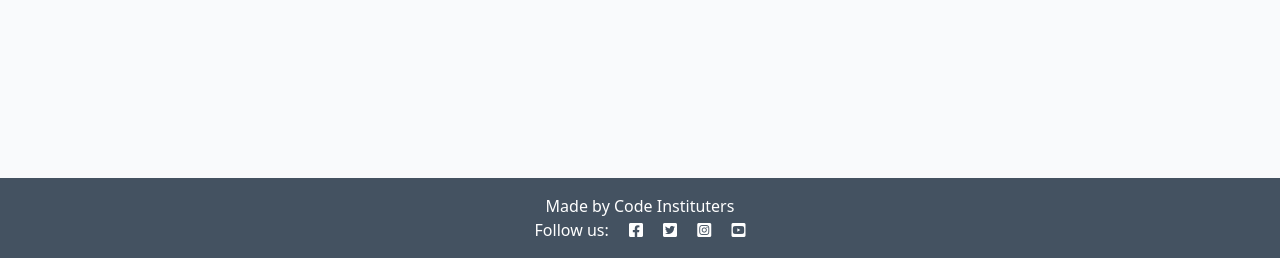
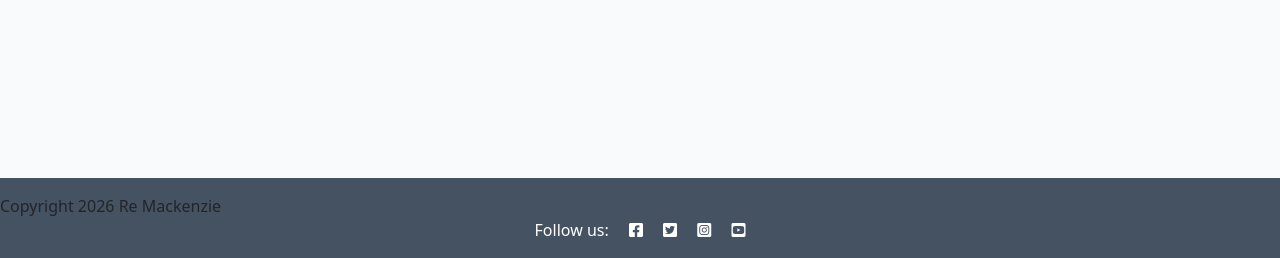
Before and after one commit to Rehanon-Mackenzie/django_blog, a Django app: page / in a window 1280 px wide. Shown: the part 542-800 px from the top of the page. Run offline with Django 4.2, Linux system fonts and the light colour scheme; data that the repository does not hold is empty; parts of the project's set-up code (start-up, migrations or seed data) failed here and were passed over; some libraries are stand-ins or nearby versions.

Commit message:
add copyright block to base and index html

```diff
--- a/blog/templates/blog/index.html
+++ b/blog/templates/blog/index.html
@@ -46,3 +46,7 @@
 
 <!-- index.html content ends here -->
 {% endblock %}
+
+{% block copyright %}
+  Copyright 2026  Re Mackenzie
+ {% endblock %}
--- a/codestar/settings.py
+++ b/codestar/settings.py
@@ -28,7 +28,7 @@ SECRET_KEY = 'django-insecure-uxo#z6g0647%bv1s(&)fua=(voil1e&n%722tvu8$za8bc@uh@
 
 
 # SECURITY WARNING: don't run with debug turned on in production!
-DEBUG = True
+DEBUG = False
 
 ALLOWED_HOSTS = ['.herokuapp.com',
                  '127.0.0.1']
--- a/templates/base.html
+++ b/templates/base.html
@@ -86,7 +86,9 @@
 
     <!-- Footer -->
     <footer class="footer mt-auto py-3 dark-bg">
-      <p class="m-0 text-center text-white">Made by Code Instituters</p>
+      {% block copyright %}
+        Made by Code Instituters
+      {% endblock copyright %}
       <p class="m-0 text-center text-white">
         Follow us: <i class="fab fa-facebook-square ms-3"></i>
         <i class="fab fa-twitter-square ms-3"></i>
```
